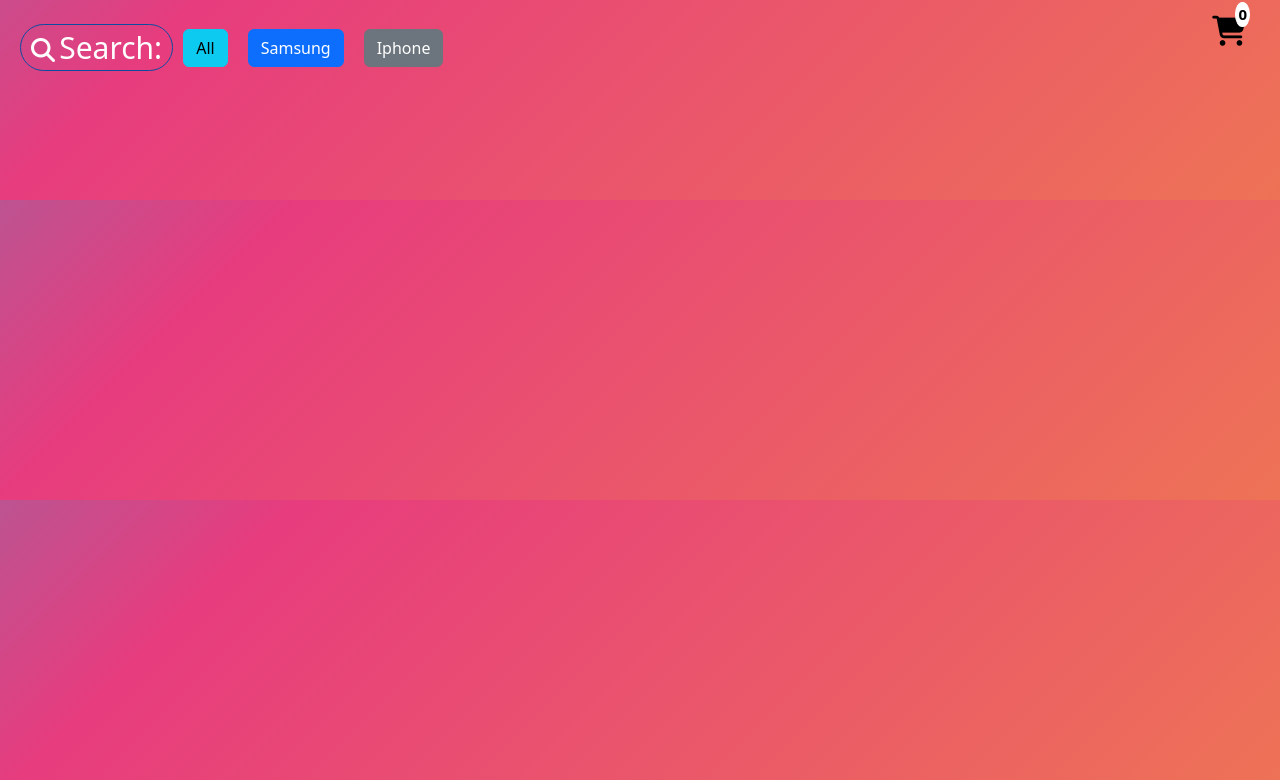
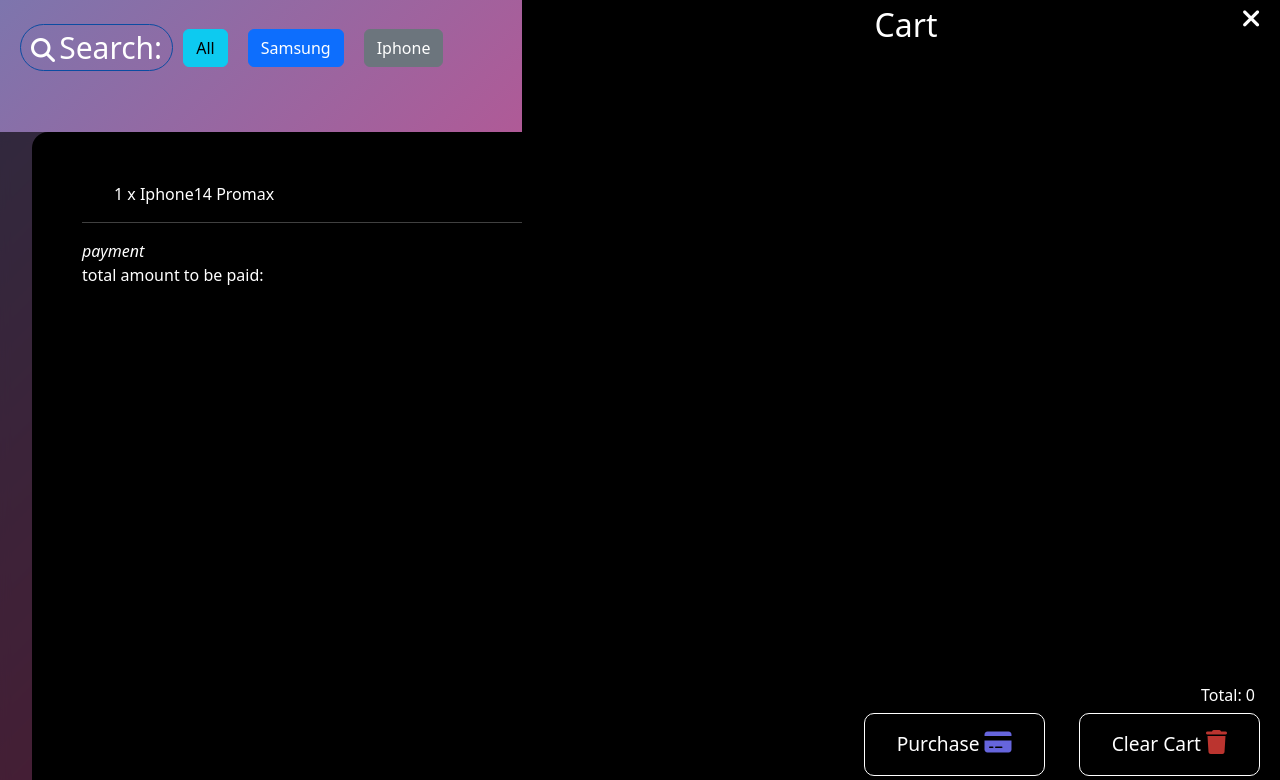
Before and after one commit to tungnguyen9614/fe74_capstoneAPI, a plain HTML site: page index.html in a window 1280 px wide. Both pictures are taken after a click on the button 1229 px from the left and 32 px from the top of the page. Shown: the top 780 px of the page. Drawn offline with nearby package versions, Linux system fonts and the light colour scheme; no server answers.

Commit message:
update layout

```diff
--- a/assets/css/style.css
+++ b/assets/css/style.css
@@ -28,6 +28,7 @@ body {
     background-size: 300% 300%;
 }
 
+/* Header */
 header{
 
     display: flex;
@@ -60,11 +61,13 @@ header button {
 }
 
 #shoppingBtn{
+    position: absolute;
     outline: none;
     border: none;
     background-color: transparent;
     color: black;
-
+    top: 0;
+    right: 10px;
 }
 
 #shoppingBtn i {
@@ -73,7 +76,7 @@ header button {
 
 .total-qty {
     position: absolute;
-    right: 30px;
+    right: 20px;
     top: -14px;
     color: black;
     font-size: 15px;
@@ -89,6 +92,8 @@ header i {
     font-size: 24px;
 
 }
+
+/* Container */
 #card{
     background-color: white;
     border-radius: 20px;
@@ -176,3 +181,160 @@ header i {
     margin-left: 2px;
     display: none;
 }
+
+/* Cart */
+.cart {
+    visibility: hidden;
+    padding-top: 10px;
+    z-index: 5;
+    position: absolute;
+    right: -10px;
+    top: -20px;
+    background-color: black;
+    width: 60%;
+    height: 100vh;
+}
+
+.cart-top h2{
+    text-align: center;
+    color: white;
+}
+
+#closeCart {
+    position: absolute;
+    top: 0;
+    right: 0;
+}
+
+#closeCart i {
+    color: white;
+    border-radius: 50%;
+    border: 1px solid white;
+    text-align: center;
+    width: 2rem;
+    height: 2rem;
+    line-height: 2rem;
+    font-size: 1.6rem;
+    border: none;
+}
+
+.cardList {
+    width: 100%;
+}
+
+.cart-bottom {
+    position: absolute;
+    right: 10px;
+    bottom: 20px;
+}
+
+.cart-bottom .total{
+    text-align: right;
+    color: white;
+    position: absolute;
+    top: -30px;
+    right: 25px;
+}
+
+.action-button {
+    justify-content: space-evenly;
+}
+
+.action-button .btn {
+    font-size: 1.2rem;
+    padding: 1rem 2rem;
+    border: 1px solid white;
+    margin-right: 20px;
+    border-radius: 10px;
+}
+
+.action-button .btn span {
+    color: white;
+}
+
+/* Purchase */
+.purchase{
+    display: block;
+    /* position: absolute; */
+    width: 100vw;
+    height: 100vh;
+    background: rgba(0, 0, 0, 0.634);
+    -webkit-backdrop-filter: blur(5px);
+    backdrop-filter: blur(5px);
+}
+
+.purchase-content{
+    margin: 2rem;
+    padding: 1.2rem;
+    width: 95%;
+    height: 90%;
+    background-color: black;
+    border-radius: 1rem;
+    color: white;
+    padding: 50px;
+}
+
+.shipping-item {
+    list-style: none;
+}
+
+.shipping-item li.item {
+    display: flex;
+    justify-content: space-between;
+}
+
+hr {
+    color: white;
+}
+
+.total-payment {
+    display: flex;
+    justify-content: space-between;
+}
+
+.purchase-button {
+    padding-top: 30rem;
+}
+
+.purchase-button .btn {
+    color: white;
+    margin-right: 3rem;
+    padding: 10px 20px;
+}
+
+li.item {
+    display: flex;
+    justify-content: space-between;
+}
+
+/* Order */
+/* .order {
+    position: absolute;
+    width: 100vw;
+    height: 100vh;
+    background: rgba(0, 0, 0, 0.75);
+    -webkit-backdrop-filter: blur(5px);
+    backdrop-filter: blur(5px);
+    z-index: 10;
+    display: none;
+} */
+
+.order-content {
+    width: 500px;
+    height: 350px;
+    background-color: black;
+    text-align: center;
+    padding: 40px;
+    border-radius: 20px;
+}
+
+.order-content p {
+    margin: 0.8rem 2rem;
+    color: white;
+}
+
+#btnOK {
+    padding: 10px 50px;
+    border-radius: 20px;
+    color: white;
+}
--- a/assets/js/controller/main.js
+++ b/assets/js/controller/main.js
@@ -94,3 +94,13 @@ const getIphone = () => {
             console.log(error);
         })
 }
+
+//Cart
+const showCart = () => {
+    getEle("cart").style.visibility = "visible";
+}
+
+//Close Cart layout
+getEle("closeCart").addEventListener("click",()=>{
+    getEle("cart").style.visibility = "hidden";
+})
--- a/index.html
+++ b/index.html
@@ -27,8 +27,12 @@
     />
   </head>
   <body>
+    <!-- Header -->
     <header class="mt-3 px-2">
-      <nav class="navbar navbar-expand-lg nav-header">
+      <nav
+        class="navbar navbar-expand-lg nav-header"
+        style="position: absolute"
+      >
         <div class="container-fluid">
           <div class="collapse navbar-collapse" id="navbarSupportedContent">
             <div class="search">
@@ -49,11 +53,39 @@
           </div>
         </div>
       </nav>
-      <div class="">
-        <button id="shoppingBtn" class="px-3" onclick="sideNav">
-          <i class="fas fa-shopping-cart"></i>
-        </button>
-        <span class="total-qty">0</span>
+      <button id="shoppingBtn" class="px-3" onclick="showCart()">
+        <i class="fas fa-shopping-cart"></i>
+      </button>
+      <span class="total-qty">0</span>
+
+      <!-- Cart -->
+      <div id="cart" class="cart" style="visibility: hidden">
+        <div class="cart-top">
+          <h2>Cart</h2>
+          <button id="closeCart" class="btn" type="button">
+            <i class="fas fa-times"></i>
+          </button>
+        </div>
+
+        <div class="cart-body">
+          <!-- <span class="empty-cart"
+            >Looks Like You Haven't Added Any Product In The Cart</span
+          > -->
+          <div class="cardList"></div>
+        </div>
+        <div class="cart-bottom">
+          <span class="total">Total: 0</span>
+          <div class="action-button">
+            <button onclick="buy()" class="btn buy">
+              <span>Purchase</span>
+              <i class="fas fa-credit-card" style="color: #6665dd"></i>
+            </button>
+            <button onclick="clearCart()" class="btn clear">
+              <span>Clear Cart</span>
+              <i class="fas fa-trash" style="color: #bb342f"></i>
+            </button>
+          </div>
+        </div>
       </div>
     </header>
 
@@ -62,27 +94,47 @@
       <div class="row" id="cardMain"></div>
     </div>
 
-    <!-- Cart -->
-    <!-- <div class="sideNav">
-      <button id="btnFilter" class="filter" data-toggle="collapse" data-target="#filterProduct"
-          aria-expanded="false" aria-controls="filterProduct">
-          <i class="fa-solid fa-filter"></i>
-      </button>
-      <div class="iphone-android" class="collapse" id="filterProduct">
-          <div class="myRadio" id="btnAS">
-              <input id="toggle-on" class="toggle toggle-left" name="toggle" value="Samsung" type="radio"
-                  checked />
-              <label for="toggle-on" class="btnRadio"><i class="fa-brands fa-android"></i></label>
-              <input id="toggle-off" class="toggle toggle-right" name="toggle" value="Iphone" type="radio" />
-              <label for="toggle-off" class="btnRadio"><i class="fa-brands fa-apple"></i></label>
+    <!-- Purchase -->
+    <div class="purchase">
+      <div class="purchase-content">
+        <div class="purchase-detail">
+          <ul id="shipping-item">
+            <li class="item">
+              <span>1 x Iphone14 Promax</span>
+              <span>$ 1200</span>
+            </li>
+          </ul>
+          <hr />
+          <div class="payment">
+            <em>payment</em>
+            <div class="total-payment">
+              <p>total amount to be paid:</p>
+              <span class="pay">$ 400</span>
+            </div>
           </div>
+        </div>
+        <div class="purchase-button">
+          <button onclick="order()" class="btn btn-info">Order Now</button>
+          <button onclick="cancel()" class="btn btn-danger">Cancel</button>
+        </div>
       </div>
+    </div>
 
-      <button class="shoppingCard btn" id="cartMain" type="button">
-          <i class="fa-solid fa-cart-shopping"></i>
-      </button>
-      <span id="amount-product">0</span>
-  </div> -->
+    <!-- Order -->
+    <div class="order">
+      <div class="order-content">
+          <p>Your order has been placed </p>
+          <p>Your order will be delivered to you in 3-5 working days</p>
+          <p>You can pay <span id="payed">$1700</span> by card or any online transaction method after the products have
+              been dilivered to you</p>
+          <button id="btnOK" class="btn btn-info">OKAY</button>
+      </div>
+  </div>
+
+    <!-- <div class="stock-limit">
+      <em>You Can Only Buy 10 Items For Each Product</em>
+      <button class="btn-ok" onclick="limitPurchase(this)">Okay</button>
+    </div> -->
   </body>
   <!-- Bootrap JS -->
   <script src="https://cdn.jsdelivr.net/npm/bootstrap@5.3.0-alpha1/dist/js/bootstrap.bundle.min.js"></script>
```
